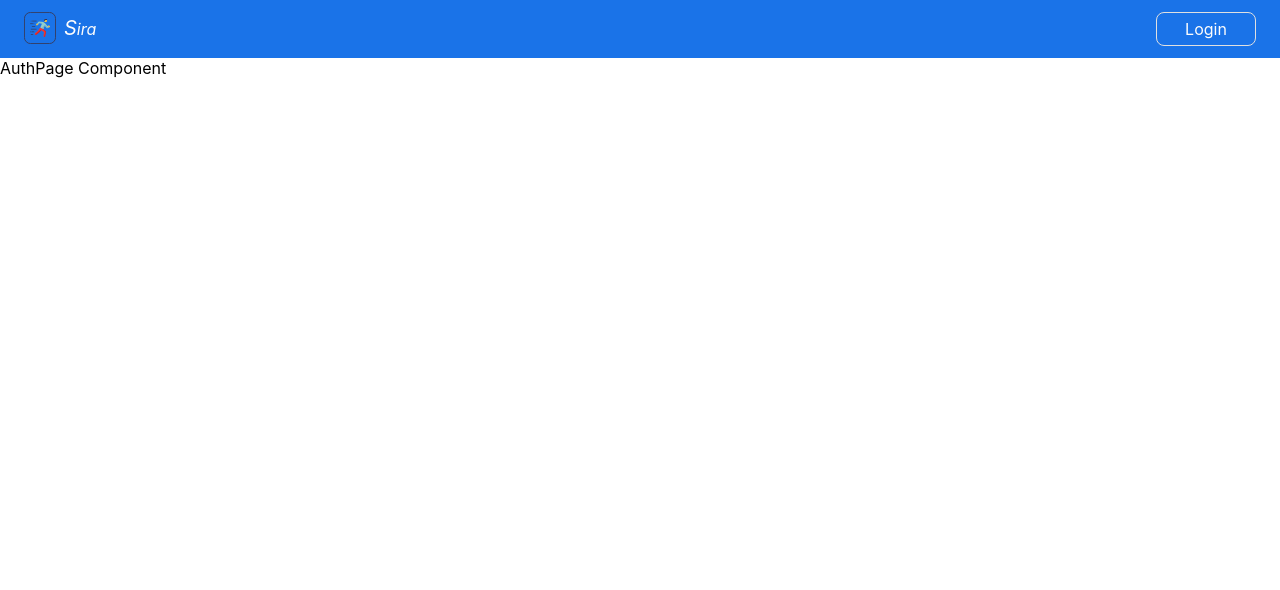
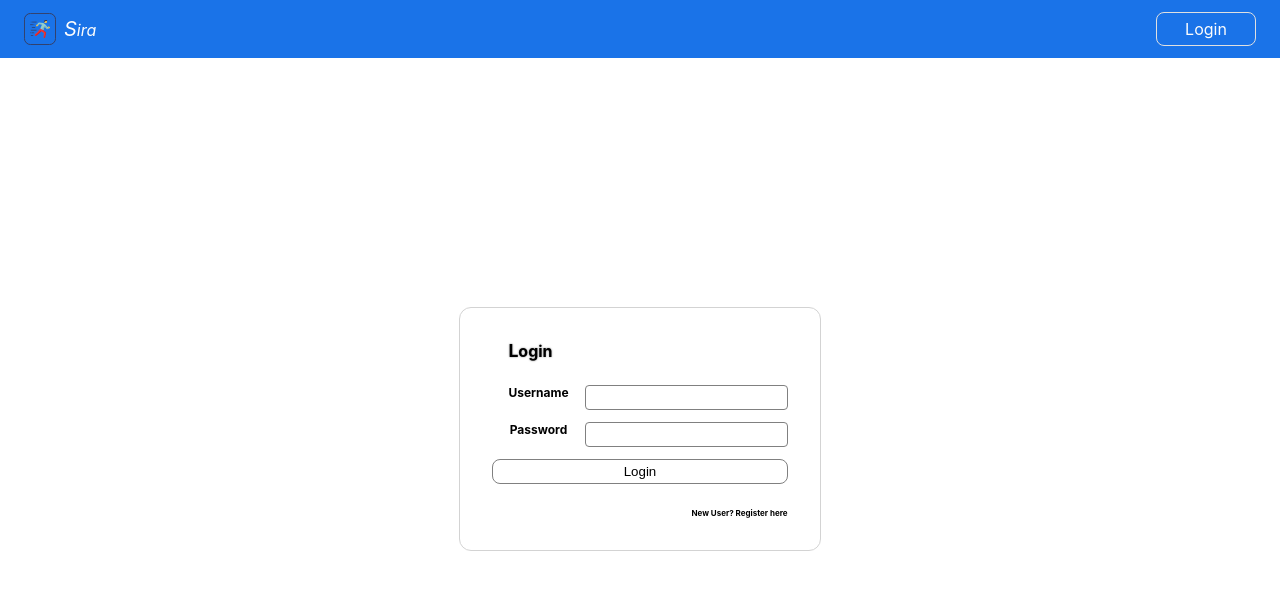
Before and after one commit to AVIRENI-CHANDAN/sira, a React (Create React App) app in the folder frontend/web/: page /auth in a window 1280 px wide. Shown: the top 590 px of the page. Built offline with nearby package versions, Linux system fonts and the light colour scheme.

Commit message:
Login component added; sass-loader and other packages added

```diff
--- a/frontend/web/package.json
+++ b/frontend/web/package.json
@@ -9,8 +9,10 @@
     "react-router-dom": "^7.1.1",
     "react-scripts": "5.0.1",
     "sass": "^1.83.0",
+    "sass-loader": "^16.0.4",
     "web": "file:",
-    "web-vitals": "^4.2.4"
+    "web-vitals": "^4.2.4",
+    "webpack": "^5.97.1"
   },
   "devDependencies": {
     "@babel/plugin-proposal-private-property-in-object": "^7.14.5"
--- a/frontend/web/src/components/Pages/AuthPage/AuthPage.js
+++ b/frontend/web/src/components/Pages/AuthPage/AuthPage.js
@@ -1,12 +1,66 @@
-import React from 'react';
+import React, { useState } from 'react';
 import NavigationBar from './../../NavigationBar/NavigationBar';
 import styles from './AuthPage.module.scss';
 
+function AuthLogin({ toggleToRegister }) {
+  const form_title = "login";
+  const [username, setUsername] = useState("");
+  const [password, setPassword] = useState("");
+
+  const handleAuthToggle = () => {
+    console.log("Auth toggle clicked");
+    toggleToRegister("register");
+  };
+
+  const handleSubmit = () => {
+    console.log("Handle login submit");
+  };
+
+  return (
+    <>
+      <div className={styles.FormContainerBox}>
+        <div className={styles.FormContainer}>
+          <div className={styles.FormWrapper}>
+            <div className={styles.FormTitle}>{form_title}</div>
+            <form className={styles.Form}>
+              <div className={styles.FormGroup}>
+                <label className={styles.Label} htmlFor="username">Username</label>
+                <input className={styles.Input} type="text" id="username" name="username" value={username} onChange={(e) => setUsername(e.target.value)} />
+              </div>
+              <div className={styles.FormGroup}>
+                <label className={styles.Label} htmlFor="password">Password</label>
+                <input className={styles.Input} type="password" id="password" name="password" value={password} onChange={(e) => setPassword(e.target.value)} />
+              </div>
+              <input className={((username.length > 0) && (password.length > 0)) ? styles.SubmitBtn : styles.InactiveSubmitBtn} onClick={handleSubmit} type="submit" value="Login" />
+            </form>
+            <div className={styles.AuthTypeRedirectContainer}>
+              <div className={styles.AuthTypeRedirect} onClick={() => handleAuthToggle("register")}>
+                New User? Register here
+              </div>
+            </div>
+          </div>
+        </div>
+      </div>
+    </>
+  );
+}
+
 function AuthPage() {
+  const [auth_type, setAuthType] = useState('login');
+
+  const toggleAuthType = (value) => {
+    console.log("Setting type to", value);
+    setAuthType(value);
+  }
+
   return (
     <div className={styles.AuthPage} data-testid="AuthPage">
       <NavigationBar />
-      AuthPage Component
+      <div className={styles.Container}>
+        {
+          (auth_type === "login") ? <AuthLogin toggleToRegister={toggleAuthType} /> : "Register"
+        }
+      </div>
     </div>
   );
 }
--- a/frontend/web/src/components/Pages/AuthPage/AuthPage.module.scss
+++ b/frontend/web/src/components/Pages/AuthPage/AuthPage.module.scss
@@ -1 +1,121 @@
-.AuthPage {}
+.AuthPage {
+    height: 100%;
+    display: flex;
+    flex-flow: column nowrap;
+
+    .Container {
+        flex: 1 1 auto;
+    }
+}
+
+.FormContainerBox {
+    height: 100%;
+    width: 100%;
+    display: flex;
+    flex-flow: row nowrap;
+    justify-content: center;
+    align-items: center;
+
+    .FormContainer {
+
+        .FormWrapper {
+            height: 100%;
+            width: 100%;
+            padding: 2rem;
+            border-radius: 12px;
+            display: flex;
+            flex-flow: column nowrap;
+            gap: 1.5rem;
+            border: 1px solid lightgray;
+
+            .FormTitle {
+                flex: 0 1 auto;
+                text-transform: capitalize;
+                font-weight: bold;
+                text-shadow: 0 0 2px gray;
+                padding: 0 1rem;
+
+                &::first-letter {
+                    font-size: 1.1rem;
+                }
+            }
+
+            .Form {
+                flex: 1 1 auto;
+                display: flex;
+                flex-flow: column nowrap;
+                gap: 12px;
+
+                .FormGroup {
+                    display: flex;
+                    flex-flow: row nowrap;
+                    position: relative;
+
+                    .Label,
+                    .Input {
+                        flex: 1 1 auto;
+                        background-color: transparent;
+                    }
+
+                    .Label {
+                        width: 100%;
+                        pointer-events: none;
+                        text-align: center;
+                        padding: 0 1rem;
+                        font-weight: bold;
+                        font-size: 0.75rem;
+                    }
+
+                    .Input {
+                        padding: 4px 12px;
+                        border-radius: 4px;
+                        border: 1px solid gray;
+                        outline: none;
+                        pointer-events: all;
+
+                        &:focus {
+                            box-shadow: 0 0 2px gray;
+                        }
+                    }
+                }
+
+                .InactiveSubmitBtn {
+                    border: 1px solid gray;
+                    border-radius: 8px;
+                    text-align: center;
+                    padding: 4px 12px;
+                    background-color: transparent;
+                    pointer-events: none;
+                }
+
+                .SubmitBtn {
+                    border: 1px solid gray;
+                    border-radius: 8px;
+                    text-align: center;
+                    transition: all 0.2s ease-in-out;
+                    cursor: pointer;
+                    padding: 4px 12px;
+                    background-color: transparent;
+
+                    &:hover {
+                        box-shadow: 0 0 8px lightgray;
+                    }
+                }
+            }
+
+            .AuthTypeRedirectContainer {
+                flex: 0 1 auto;
+                display: flex;
+                flex-flow: row nowrap;
+                justify-content: flex-end;
+
+                .AuthTypeRedirect {
+                    text-align: right;
+                    font-size: 0.5rem;
+                    font-weight: bold;
+                    cursor: pointer;
+                }
+            }
+        }
+    }
+}
--- /dev/null
+++ b/frontend/web/src/components/Pages/AuthPage/Login/Login.module.scss
@@ -0,0 +1 @@
+.Login {}
```
Also changed, not shown: frontend/web/src/components/Pages/AuthPage/Login/Login.js (added, +15 -0 lines), frontend/web/src/components/Pages/AuthPage/Login/Login.lazy.js (added, +11 -0 lines), 2 other files (tests, documents, lock files or other folders).
